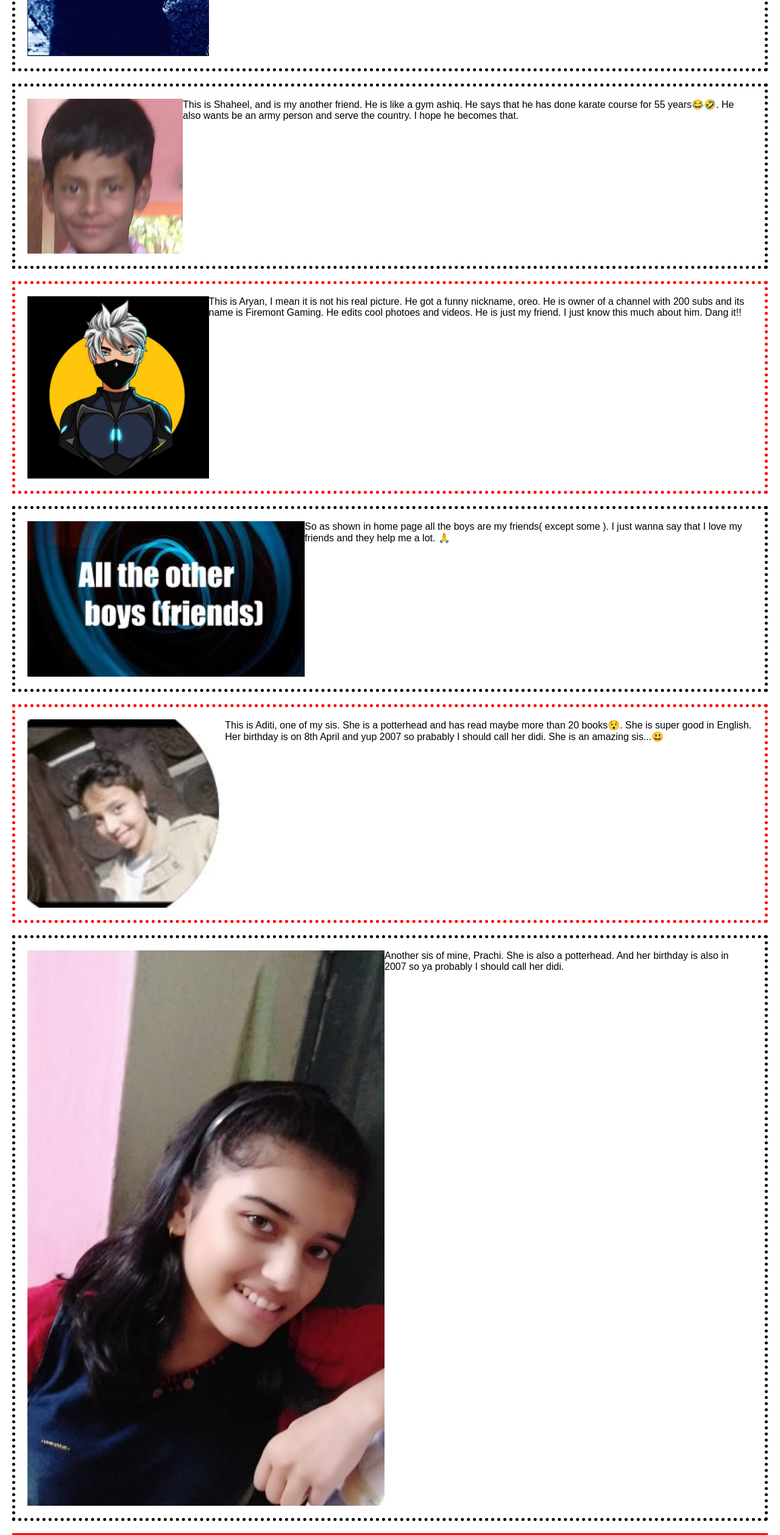
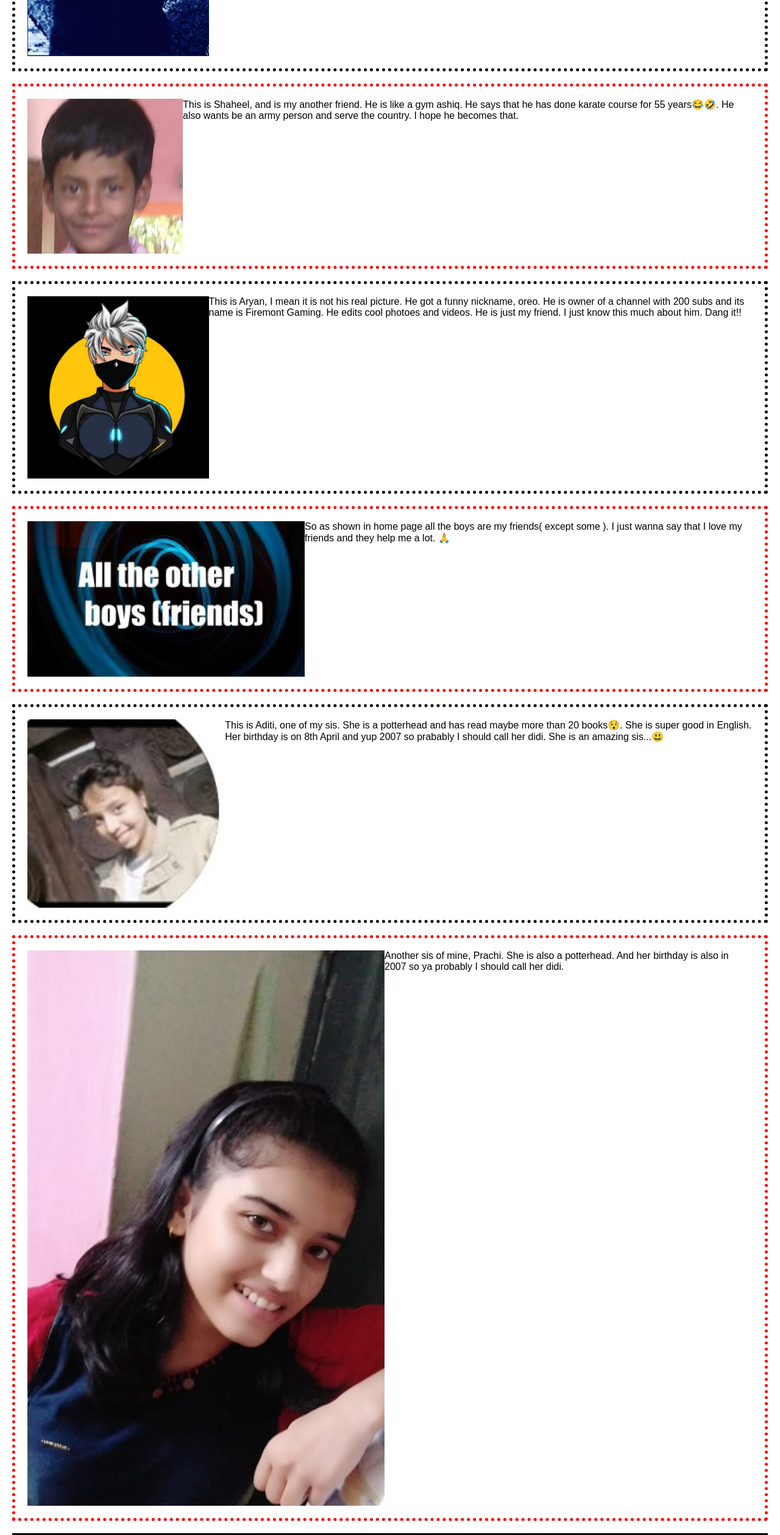
Before and after one commit to aditya52330/aboutmyfriends, a plain HTML site: page real.html in a window 1280 px wide. Shown: the part 1800-4318 px from the top of the page at 61% size. Drawn offline with Linux system fonts and the light colour scheme.

Commit message:
Update real.html

```diff
--- a/real.html
+++ b/real.html
@@ -86,7 +86,7 @@
           person. Hope you become that and a salute to you.
         </p>
       </li>
-      <li class="black">
+      <li class="red">
         <img
           src="assets/shaheel.png"
           alt=""
@@ -99,7 +99,7 @@
           person and serve the country. I hope he becomes that.
         </p>
       </li>
-      <li class="red">
+      <li class="black">
         <img
           src="assets/oreo.png"
           alt=""
@@ -114,7 +114,7 @@
           friend. I just know this much about him. Dang it!!
         </p>
       </li>
-      <li class="black">
+      <li class="red">
         <img
           src="assets/up.jpeg"
           alt=""
@@ -127,7 +127,7 @@
           just wanna say that I love my friends and they help me a lot. 🙏
         </p>
       </li>
-      <li class="red">
+      <li class="black">
         <img
           src="assets/diti.jpeg"
           alt=""
@@ -139,7 +139,7 @@
           This is Aditi, one of my sis. She is a potterhead and has read maybe more than 20 books😯. She is super good in English. Her birthday is on 8th April and yup 2007 so prabably I should call her didi. She is an amazing sis...😃
         </p>
       </li>
-      <li class="black">
+      <li class="red">
         <img
           src="assets/sis.jpeg"
           alt=""
@@ -151,7 +151,7 @@
           Another sis of mine, Prachi. She is also a potterhead. And her birthday is also in 2007 so ya probably I should call her didi.
         </p>
       </li>
-      <li class="red_1">
+      <li class="black_1">
         <img
           src="assets/download.jpeg"
           alt=""
@@ -162,7 +162,7 @@
         <p class="left">
           Every person is imporatant in this world. Friends are really important. They are the only relation which is not given by birth. You have to choose your own  friend. Friends are someone to talk with. Friends are someone to share feelings with. Friends are someone who can help you. Thank you! Let me end the website with a cool joke.
         </p>
-      <li class="black_1">
+      <li class="red_1">
         <img
           src="assets/joke.jpeg"
           alt=""
```
